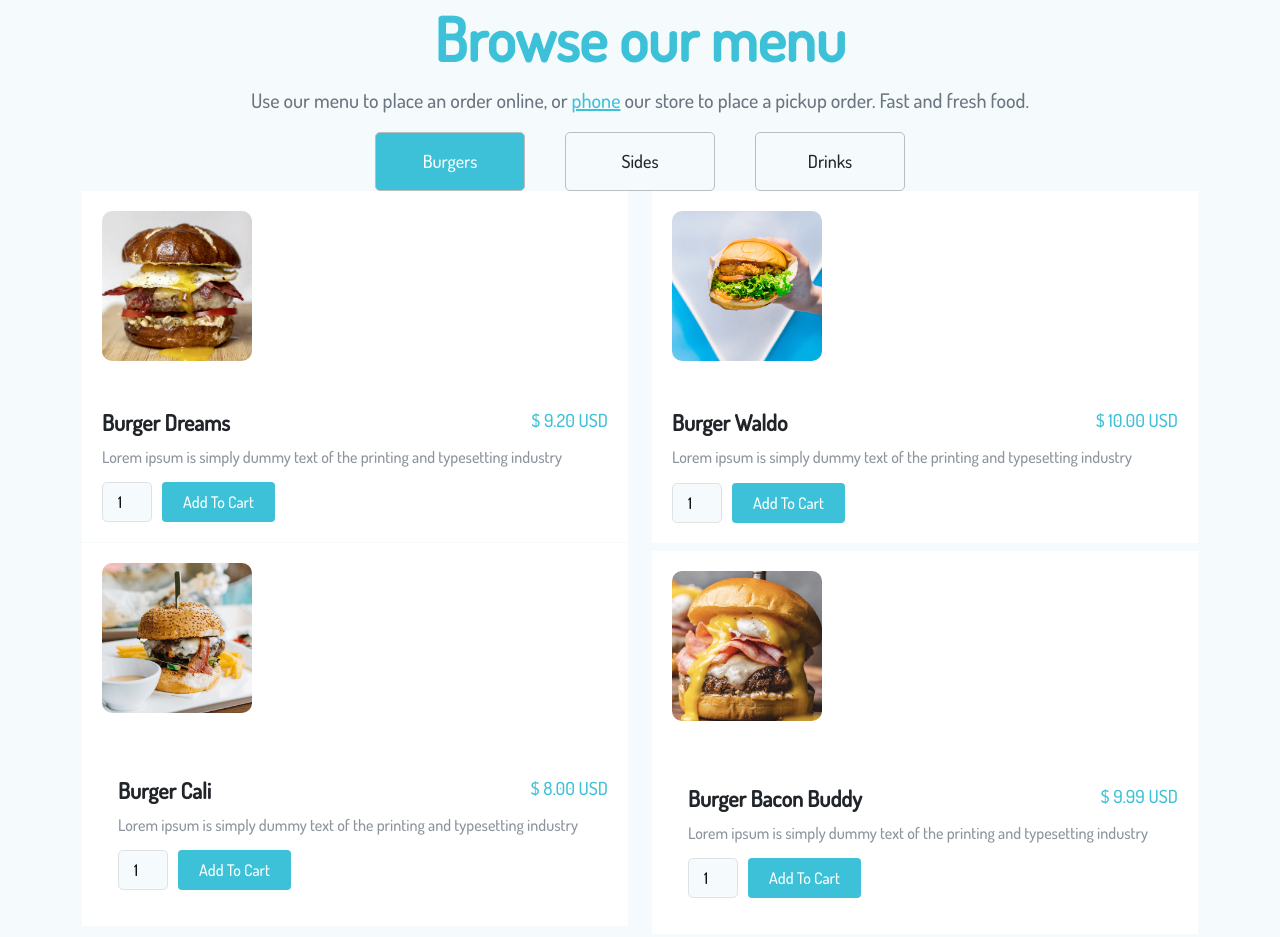
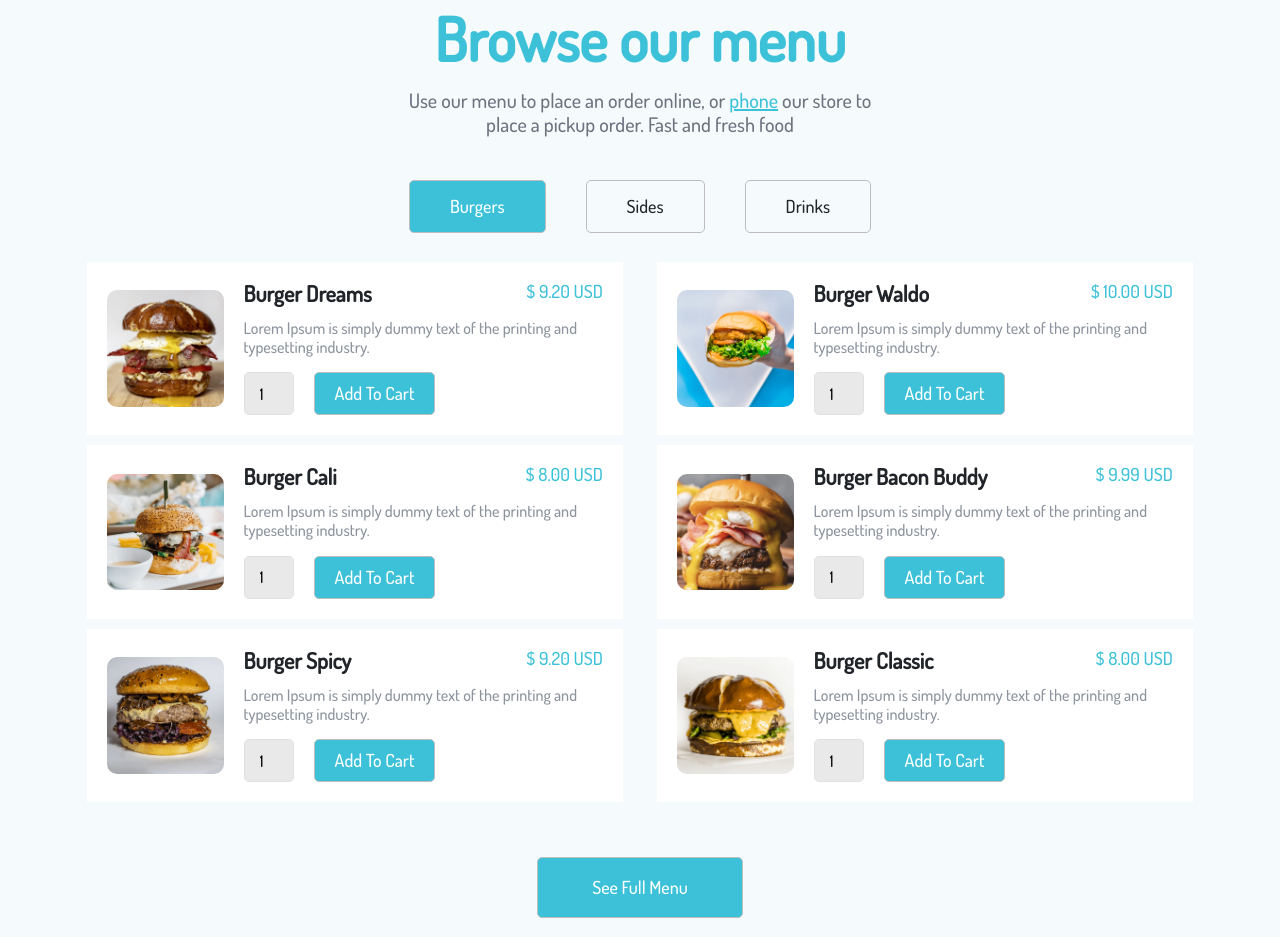
Before and after one commit to abilovamadii/beautiful, a plain HTML site: page index.html in a window 1280 px wide. Shown: the part 2460-3397 px from the top of the page. Drawn offline with nearby package versions, Linux system fonts and the light colour scheme.

Commit message:
browse,index.html

```diff
--- a/_browse.sass
+++ b/_browse.sass
@@ -1,101 +1,63 @@
 #browse
     background-color: #f5fbfc
-    .col-md-12
-        .textbox
-            h1
-                font-weight: 700
-                font-size: 60px
+    .textbox
+        width: 500px
+        text-align: center
+        h1
+            font-weight: 700
+            font-size: 60px
+            color: #3cc1d8
+        h4
+            font-size: 20px
+            color: #6c7480
+            margin: 20px 0
+            line-height: 1.2
+            span
                 color: #3cc1d8
-            h4
-                font-size: 20px
-                color: #6c7480
-                margin: 20px 0
-                line-height: 1.2
-                span
-                    color: #3cc1d8
-                    text-decoration-line: underline
-    .col-12
-        .box
-            .btn
-                font-size: 18px
-                border: 0.5px solid #bdbdbd
-                padding: 15px
-                width: 150px
-                margin: 0 20px
-                border-radius: 5px
+                text-decoration-line: underline
+    .btn
+        font-size: 18px
+        border: 0.5px solid #bdbdbd
+        padding: 12px 40px
+        margin: 0 20px
+        border-radius: 5px
     .bgc
         background-color: #3cc1d8
         color: #ffff
-    .col-lg-6
-        .box
-            background-color: #ffffff
-            padding: 20px
-            .imgbox
-                border-radius: 10px
-            .textbox
-                .minibox
-                    h2
-                        font-size: 22px
-                        font-weight: 700
-                    h5
-                        color: #3cc1d8
-                        font-size: 18px
-                p
-                    margin: 15px 0
-                    line-height: 1.2
-                    color: #232f4285
-                .add
-                    input
-                        border: 1px solid #e1e1e1
-                        background-color: #f5fbfc
-                        width: 50px
-                        margin-right: 10px
-                    .btn
-                        background-color: #3cc1d8
-                        color: #ffff
-                        padding: 7px 20px
-    .menu
-        padding: 17px 53px
+    .box
+        background-color: #ffffff
+        padding: 20px
+        margin: 5px
+        .imgbox
+            border-radius: 10px
+            width: 150px
+        .textbox
+            width: auto
+            margin-left: 20px
+            text-align: left
+            .minibox
+                h2
+                    font-size: 22px
+                    font-weight: 700
+                h5
+                    color: #3cc1d8
+                    font-size: 18px
+            p
+                margin: 15px 0
+                font-size: 16px
+                line-height: 1.2
+                color: #232f4285
+            .add
+                display: flex
+                input
+                    border: 1px solid #e1e1e1
+                    background-color: #e9e9e9
+                    width: 50px
+                .btn
+                    background-color: #3cc1d8
+                    color: #ffff
+                    padding: 7px 20px
+
+    .big
+        padding: 16px 54px
         margin-top: 50px
-
-    @media (max-width: 575px)
-        .imgbox
-            align-self: start
-            width: 100%
-        .col-12
-            .box
-                .btn
-                    width: 100%
-                    margin: 10px 20px
-
-    @media (min-width: 576px) and (max-width: 767px)
-        .col-12
-            .box
-                width: 100%
-                .btn
-                    width: 225px
-                    margin: 5px 15px
-
-    @media (min-width: 992px)
-        .imgbox
-            align-self: center
-            width: 150px
-
-    @media (min-width: 768px)
-        .box
-            .textbox
-                padding-top: 50px
-                .minibox
-                    h2
-                    // margin-top: 20px
-                        margin: 25px 0 20px
-                        h5
-                            // margin-top: 30px
-                            padding-top: 30px
-
-
-
-    @media (min-width: 768px) and (max-width: 991px)
-        .imgbox
-            width: 125px
-            align-self: flex-start
--- a/index.html
+++ b/index.html
@@ -47,8 +47,7 @@
             <div class="container">
                 <div class="row">
                     <div class="col-lg-6 col-md-12">
-                        <div
-                            class="textbox mb-5 ">
+                        <div class="textbox mb-5 ">
                             <h1>Beautiful food & takeaway, <span>delivered</span> to your door.</h1>
                             <h5>Lorem Ipsum is simply dummy text of the printing and typesetting industry. Lorem Ipsum
                                 has been the industry's standard dummy text ever since the 1500.</h5>
@@ -75,8 +74,7 @@
             <div class="container">
                 <div class="row">
                     <div class="col-lg-6 col-md-12">
-                        <div
-                            class="textbox ">
+                        <div class="textbox ">
                             <h1>The home of fresh products</h1>
                             <h3>Lorem ipsum dolor sit amet consectetur adipisicing elit. Fugit quos aut harum animi
                                 beatae tempora modi quas quia accusamus voluptatibus molestiae totam rem eum
@@ -149,18 +147,16 @@
         <section id="browse">
             <div class="container">
                 <div class="row">
-                    <div class="col-md-12">
-                        <div class="textbox text-center d-flex flex-column align-items-center">
+                    <div class="col-md-12 d-flex justify-content-center">
+                        <div class="textbox">
                             <h1>Browse our menu</h1>
-                            <h4>Use our menu to place an order online, or <span>phone</span> our store to place a
-                                pickup
-                                order. Fast and fresh food.</h4>
+                            <h4>Use our menu to place an order online, or <span>phone</span> our store to place a pickup
+                                order. Fast and fresh food </h4>
                         </div>
                     </div>
                 </div>
                 <div class="row">
-                    <div class="col-12">
-                        <div class="box d-flex justify-content-center  ">
+                    <div class="col-md-12 d-flex justify-content-center pt-4 pb-4">
                         <div class="btn bgc">
                             <h3>Burgers</h3>
                         </div>
@@ -170,22 +166,22 @@
                         <div class="btn">
                             <h3>Drinks</h3>
                         </div>
-                        </div>
+
                     </div>
                 </div>
                 <div class="row">
-                    <div class="col-lg-6 col-md-12 col-sm-6">
-                        <div class="box  ">
+                    <div class="col-md-6">
+                        <div class="box d-flex align-items-center">
                             <div class="imgbox">
                                 <img src="assets/15.png" alt="">
                             </div>
                             <div class="textbox">
-                                <div class="minibox d-flex flex-column flex-md-row justify-content-between">
+                                <div class="minibox d-flex justify-content-between">
                                     <h2>Burger Dreams</h2>
                                     <h5>$ 9.20 USD</h5>
                                 </div>
-                                <p>Lorem ipsum is simply dummy text of the printing and typesetting industry</p>
-                                <div class="add d-flex">
+                                <p>Lorem Ipsum is simply dummy text of the printing and typesetting industry.</p>
+                                <div class="add">
                                     <input type="text" value="1">
                                     <div class="btn">
                                         <h3>Add To Cart</h3>
@@ -194,18 +190,18 @@
                             </div>
                         </div>
                     </div>
-                    <div class="col-lg-6 col-md-12 col-sm-6">
-                        <div class="box ">
+                    <div class="col-md-6">
+                        <div class="box d-flex align-items-center">
                             <div class="imgbox">
                                 <img src="assets/1.png" alt="">
                             </div>
-                            <div class="textbox ">
-                                <div class="minibox d-flex flex-column flex-md-row justify-content-between">
+                            <div class="textbox">
+                                <div class="minibox d-flex justify-content-between">
                                     <h2>Burger Waldo</h2>
                                     <h5>$ 10.00 USD</h5>
                                 </div>
-                                <p>Lorem ipsum is simply dummy text of the printing and typesetting industry</p>
-                                <div class="add d-flex">
+                                <p>Lorem Ipsum is simply dummy text of the printing and typesetting industry.</p>
+                                <div class="add">
                                     <input type="text" value="1">
                                     <div class="btn">
                                         <h3>Add To Cart</h3>
@@ -214,18 +210,18 @@
                             </div>
                         </div>
                     </div>
-                    <div class="col-lg-6 col-md-12 col-sm-6">
-                        <div class="box">
+                    <div class="col-md-6 ">
+                        <div class="box d-flex align-items-center">
                             <div class="imgbox">
                                 <img src="assets/6.png" alt="">
                             </div>
-                            <div class="textbox my-3 ps-md-3">
-                                <div class="minibox d-flex flex-column flex-md-row justify-content-between">
+                            <div class="textbox">
+                                <div class="minibox d-flex justify-content-between">
                                     <h2>Burger Cali</h2>
                                     <h5>$ 8.00 USD</h5>
                                 </div>
-                                <p>Lorem ipsum is simply dummy text of the printing and typesetting industry</p>
-                                <div class="add d-flex">
+                                <p>Lorem Ipsum is simply dummy text of the printing and typesetting industry.</p>
+                                <div class="add">
                                     <input type="text" value="1">
                                     <div class="btn">
                                         <h3>Add To Cart</h3>
@@ -234,18 +230,18 @@
                             </div>
                         </div>
                     </div>
-                    <div class="col-lg-6 col-md-12 col-sm-6">
-                        <div class="box my-2 ">
+                    <div class="col-md-6">
+                        <div class="box d-flex align-items-center">
                             <div class="imgbox">
                                 <img src="assets/13.png" alt="">
                             </div>
-                            <div class="textbox my-3 ps-md-3">
-                                <div class="minibox d-flex flex-column flex-md-row justify-content-between">
+                            <div class="textbox">
+                                <div class="minibox d-flex justify-content-between">
                                     <h2>Burger Bacon Buddy</h2>
                                     <h5>$ 9.99 USD</h5>
                                 </div>
-                                <p>Lorem ipsum is simply dummy text of the printing and typesetting industry</p>
-                                <div class="add d-flex">
+                                <p>Lorem Ipsum is simply dummy text of the printing and typesetting industry.</p>
+                                <div class="add">
                                     <input type="text" value="1">
                                     <div class="btn">
                                         <h3>Add To Cart</h3>
@@ -254,18 +250,18 @@
                             </div>
                         </div>
                     </div>
-                    <div class="col-lg-6 col-md-12 col-sm-6">
-                        <div class="box my-2">
+                    <div class="col-md-6 ">
+                        <div class="box d-flex align-items-center">
                             <div class="imgbox">
                                 <img src="assets/5.png" alt="">
                             </div>
-                            <div class="textbox ">
-                                <div class="minibox d-flex flex-column flex-md-row justify-content-between">
+                            <div class="textbox">
+                                <div class="minibox d-flex justify-content-between">
                                     <h2>Burger Spicy</h2>
                                     <h5>$ 9.20 USD</h5>
                                 </div>
-                                <p>Lorem ipsum is simply dummy text of the printing and typesetting industry</p>
-                                <div class="add d-flex">
+                                <p>Lorem Ipsum is simply dummy text of the printing and typesetting industry.</p>
+                                <div class="add">
                                     <input type="text" value="1">
                                     <div class="btn">
                                         <h3>Add To Cart</h3>
@@ -274,18 +270,18 @@
                             </div>
                         </div>
                     </div>
-                    <div class="col-lg-6 col-md-12 col-sm-6">
-                        <div class="box ">
+                    <div class="col-md-6 ">
+                        <div class="box d-flex align-items-center">
                             <div class="imgbox">
                                 <img src="assets/7.png" alt="">
                             </div>
-                            <div class="textbox my-3 ps-md-3">
-                                <div class="minibox d-flex flex-column flex-md-row justify-content-between">
+                            <div class="textbox">
+                                <div class="minibox d-flex justify-content-between">
                                     <h2>Burger Classic</h2>
                                     <h5>$ 8.00 USD</h5>
                                 </div>
-                                <p>Lorem ipsum is simply dummy text of the printing and typesetting industry</p>
-                                <div class="add d-flex">
+                                <p>Lorem Ipsum is simply dummy text of the printing and typesetting industry.</p>
+                                <div class="add">
                                     <input type="text" value="1">
                                     <div class="btn">
                                         <h3>Add To Cart</h3>
@@ -296,11 +292,9 @@
                     </div>
                 </div>
                 <div class="row">
-                    <div class="col-md-12">
-                        <div class="btn-box d-flex justify-content-center">
-                            <div class="btn bgc menu">
+                    <div class="col-md-12 d-flex justify-content-center">
+                        <div class="btn big bgc">
                             <h3>See Full Menu</h3>
-                            </div>
                         </div>
                     </div>
                 </div>
```
Also changed, not shown: style.css, 1 other file. Lines whose indentation alone changed are shown as unchanged.
